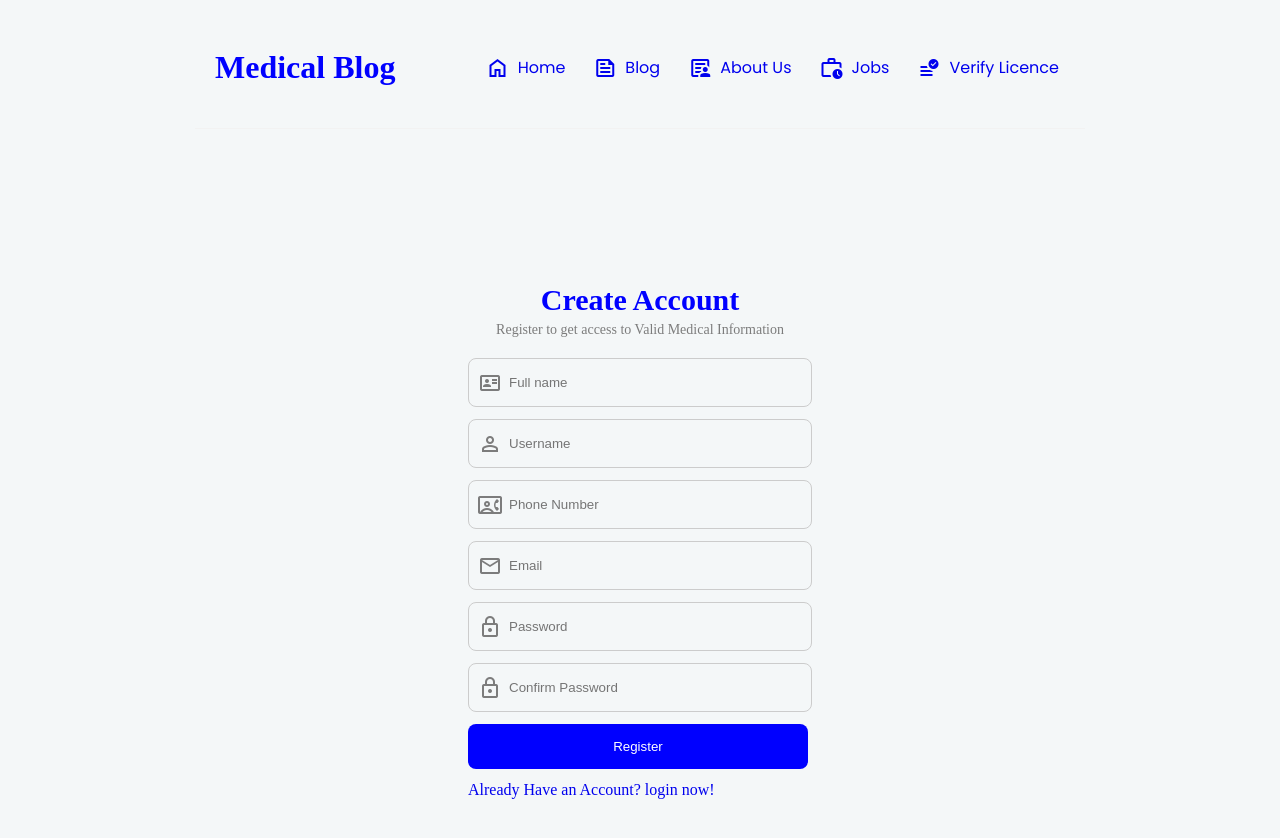
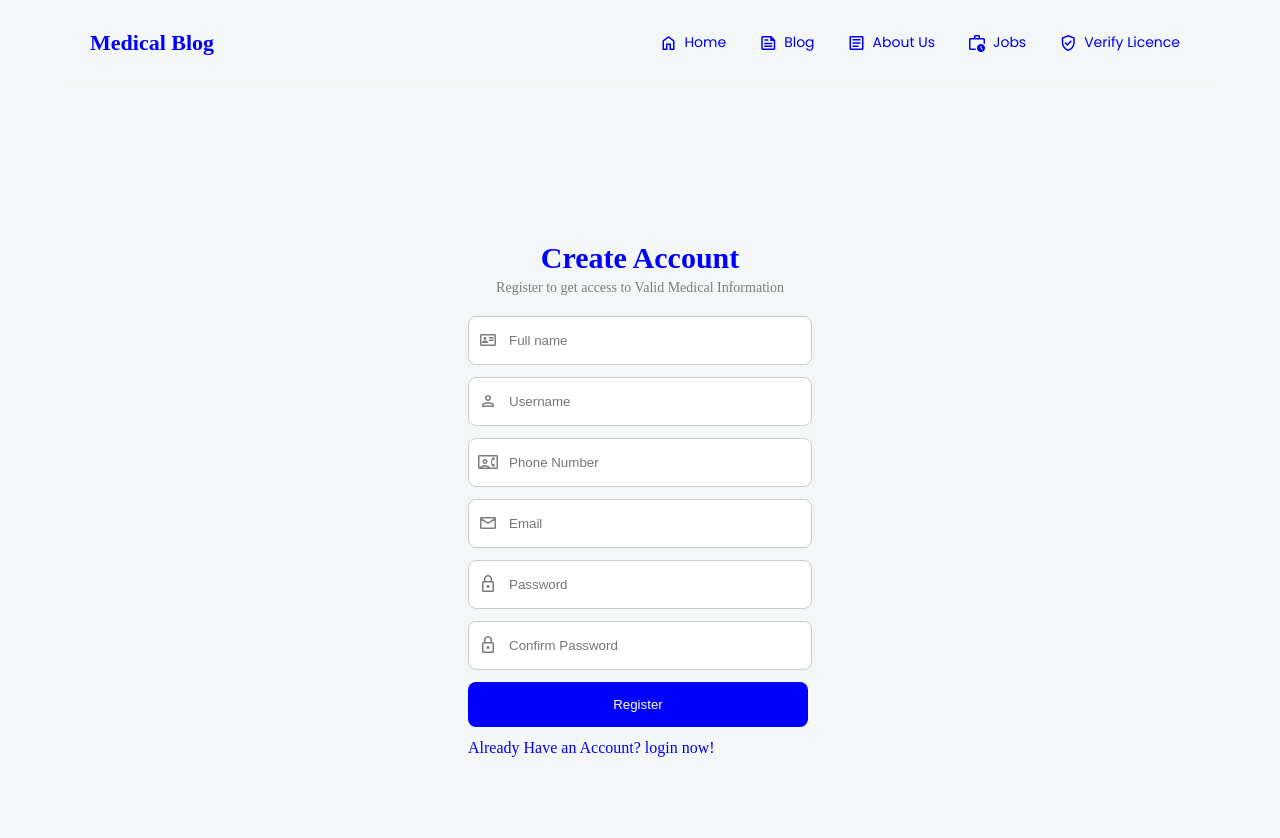
Before and after one commit to BitsortDev/YinMed_Blog, a React (Create React App) app: page /signup in a window 1280 px wide. Shown: the top 838 px of the page. Built offline with nearby package versions, Linux system fonts and the light colour scheme; no server answers.

Commit message:
fully responsive

```diff
--- a/src/NavBar.js
+++ b/src/NavBar.js
@@ -1,24 +1,66 @@
+import { useState } from "react";
 import { Link } from "react-router-dom";
 
 const NavBar = () => {
-    const   brand = 'Medical Blog';
+  const brand = "Medical Blog";
+  const [open, setOpen] = useState(false);
 
   return (
     <div className="navBar">
+
+      {/* BRAND */}
       <div className="brand">
         <h1>{brand}</h1>
       </div>
-            <div className="links">
+
+      {/* HAMBURGER ICON */}
+      <div className="menuIcon" onClick={() => setOpen(!open)}>
+        <span className="material-symbols-outlined">
+          {open ? "close" : "menu"}
+        </span>
+      </div>
+
+      {/* LINKS */}
+      <div className={`links ${open ? "active" : ""}`}>
         <ul>
-                    <li><Link to="/"><span className="material-symbols-outlined">home</span>Home</Link></li>
-                    <li><a href="www.home.com"><span className="material-symbols-outlined">news</span>Blog</a></li>
-                    <li><a href="www.home.com"><span className="material-symbols-outlined">article_person</span>About Us</a></li>
-                    <li><a href="www.home.com"><span className="material-symbols-outlined">work_history</span>Jobs</a></li>
-                    <li><a href="www.home.com"><span className="material-symbols-outlined">data_check</span>Verify Licence</a></li>
+          <li>
+            <Link to="/">
+              <span className="material-symbols-outlined">home</span>
+              Home
+            </Link>
+          </li>
+
+          <li>
+            <a href="wwww">
+              <span className="material-symbols-outlined">news</span>
+              Blog
+            </a>
+          </li>
+
+          <li>
+            <a href="wwww">
+              <span className="material-symbols-outlined">article</span>
+              About Us
+            </a>
+          </li>
+
+          <li>
+            <a href="wwww">
+              <span className="material-symbols-outlined">work_history</span>
+              Jobs
+            </a>
+          </li>
+
+          <li>
+            <a href="wwww">
+              <span className="material-symbols-outlined">verified_user</span>
+              Verify Licence
+            </a>
+          </li>
         </ul>
       </div>
     </div>
   );
-}
+};
 
 export default NavBar;
--- a/src/index.css
+++ b/src/index.css
@@ -10,9 +10,9 @@
 
 
 
-* {
+body {
   background-color: rgb(244, 247, 248);
-  flex-wrap: wrap;
+  margin: 0;
 }
 
 h1 {
@@ -20,43 +20,89 @@ h1 {
 }
 
 .navBar {
-  padding: 20px;
+  padding: 15px 20px;
   display: flex;
   align-items: center;
-  max-width: 850px;
+  justify-content: space-between;
+  max-width: 1100px;
   margin: 0 auto;
   border-bottom: 1px solid #f2f2f2;
-
+  position: relative;
 }
 
-.navBar .links {
-  margin-left: auto;
+.navBar .brand h1 {
+  font-size: 22px;
+  color: blue;
 }
 
-.navBar ul {
-    display: flex;
-    list-style-type: none;
+/* LINKS DEFAULT (DESKTOP) */
+.links ul {
+  display: flex;
+  list-style: none;
+  gap: 12px;
+  margin: 0;
+  padding: 0;
 }
 
-.navBar li a {
+.navBar a {
+  text-decoration: none;
   display: flex;
   align-items: center;
-  gap: 8px;
-  text-decoration: none;
-}
-.navBar a {
-  margin-left: 16px;
-  text-decoration: none;
-  padding: 6px;
-
+  gap: 6px;
   font-family: 'Poppins';
-
+  font-size: 14px;
+  padding: 6px 10px;
+  border-radius: 6px;
 }
 
-.navBar a:hover {
-  background-color: rgb(233, 245, 248);
-  color: black;
+/* ICON ALIGN FIX */
+.material-symbols-outlined {
+  font-size: 20px;
+}
 
+/* HAMBURGER ICON (hidden on desktop) */
+.menuIcon {
+  display: none;
+  cursor: pointer;
+  font-size: 28px;
+}
+
+/* ===== MOBILE ===== */
+@media screen and (max-width: 768px) {
+
+  .menuIcon {
+    display: block;
+  }
+
+  .links {
+    position: absolute;
+    top: 60px;
+    left: 0;
+    width: 100%;
+    background: white;
+    display: none;
+    flex-direction: column;
+    border-bottom: 1px solid #eee;
+    z-index: 999;
+  }
+
+  .links.active {
+    display: flex;
+  }
+
+  .links ul {
+    flex-direction: column;
+    width: 100%;
+  }
+
+  .links ul li {
+    width: 100%;
+  }
+
+  .navBar a {
+    width: 100%;
+    padding: 12px 20px;
+  }
 }
 
 
@@ -228,7 +274,6 @@ button:hover {
 .AccountContainer {
   display: flex;
   height: 100vh;
-
 }
 
 .AccountContainer a {
```
Lines whose indentation alone changed are shown as unchanged.
